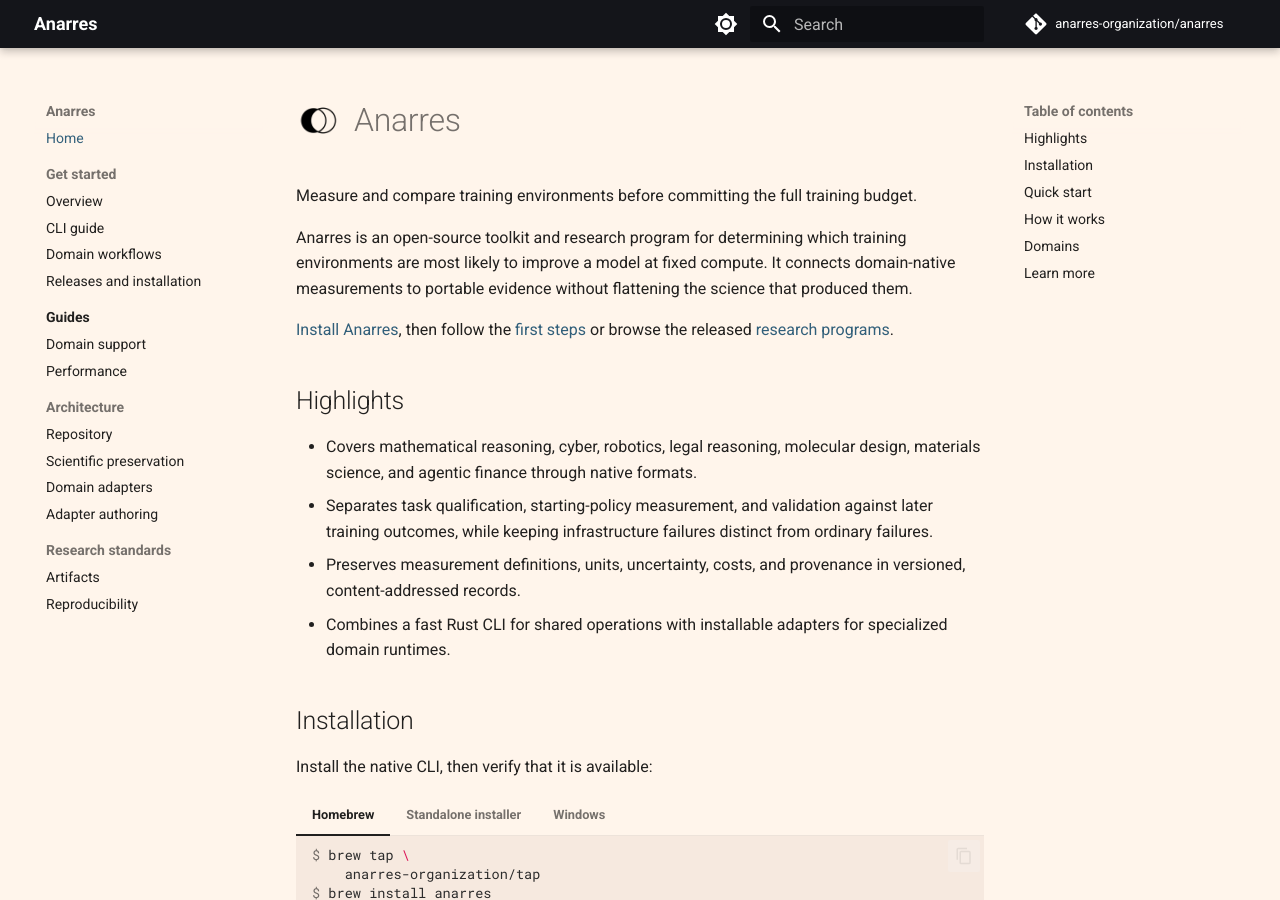
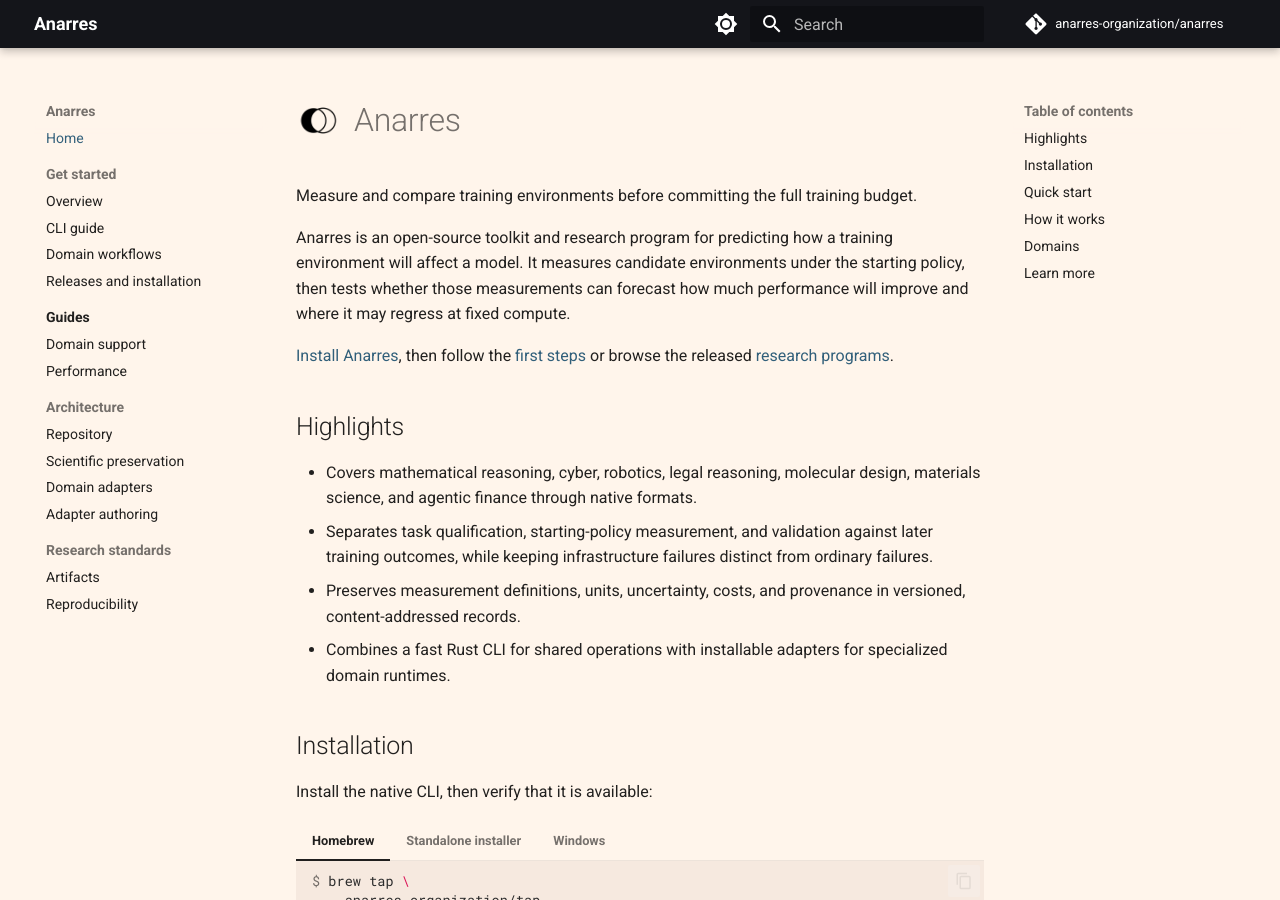
Before and after one commit to anarres-organization/anarres, an MkDocs documentation site: the page built from docs/index.md, in a window 1280 px wide and 900 px high. Built offline with MkDocs 1.6.1 and Material for MkDocs 9.7.7, drawn with Linux system fonts in a browser that asks for light colours; comment, search, counter and statistics services are not loaded.

Commit message:
Clarify the homepage research path (#89)
## Summary

- replace the abstract homepage description with a concrete account of
source qualification, starting-policy measurement, and compatible
comparison
- point both research-program links to the curated repository table
instead of the sparse `experiments/` directory

## Validation

- `make docs`
- rendered homepage inspection
- prose and public-boundary checks

```diff
--- a/docs/index.md
+++ b/docs/index.md
@@ -6,14 +6,14 @@
 Measure and compare training environments before committing the full training
 budget.
 
-Anarres is an open-source toolkit and research program for determining which
-training environments are most likely to improve a model at fixed compute. It
-connects domain-native measurements to portable evidence without flattening the
-science that produced them.
+Anarres is an open-source toolkit and research program for predicting how a
+training environment will affect a model. It measures candidate environments
+under the starting policy, then tests whether those measurements can forecast
+how much performance will improve and where it may regress at fixed compute.
 
 [Install Anarres](#installation), then follow the
 [first steps](getting-started.md) or browse the released
-[research programs](https://github.com/anarres-organization/anarres/tree/main/experiments).
+[research programs](https://github.com/anarres-organization/anarres#research-program).
 
 ## Highlights
 
@@ -132,4 +132,4 @@ runnable interfaces, and validation currently released for each domain.
 - Read the complete [CLI guide](cli.md).
 - Check the current [domain support](domain-support.md).
 - See how Anarres [preserves domain-native science](architecture/scientific-preservation.md).
-- Browse the released [research programs](https://github.com/anarres-organization/anarres/tree/main/experiments).
+- Browse the released [research programs](https://github.com/anarres-organization/anarres#research-program).
```
